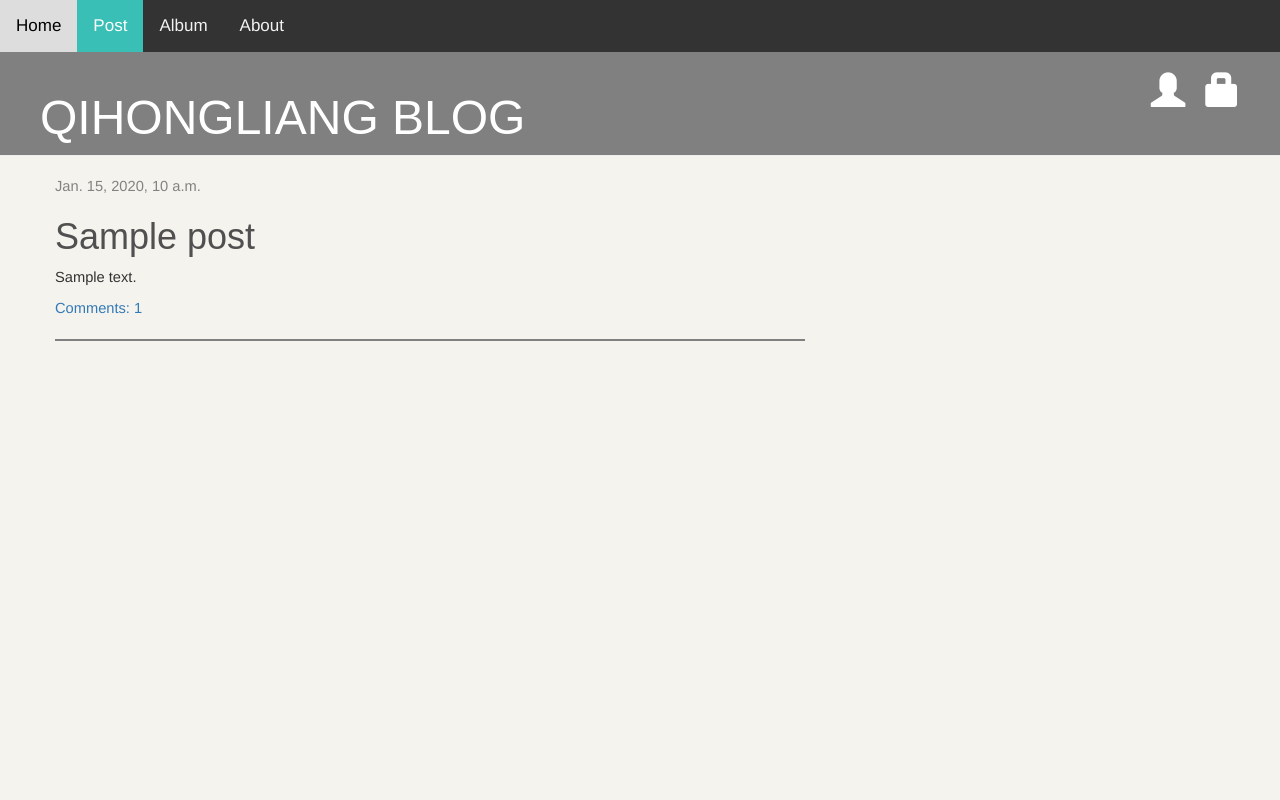
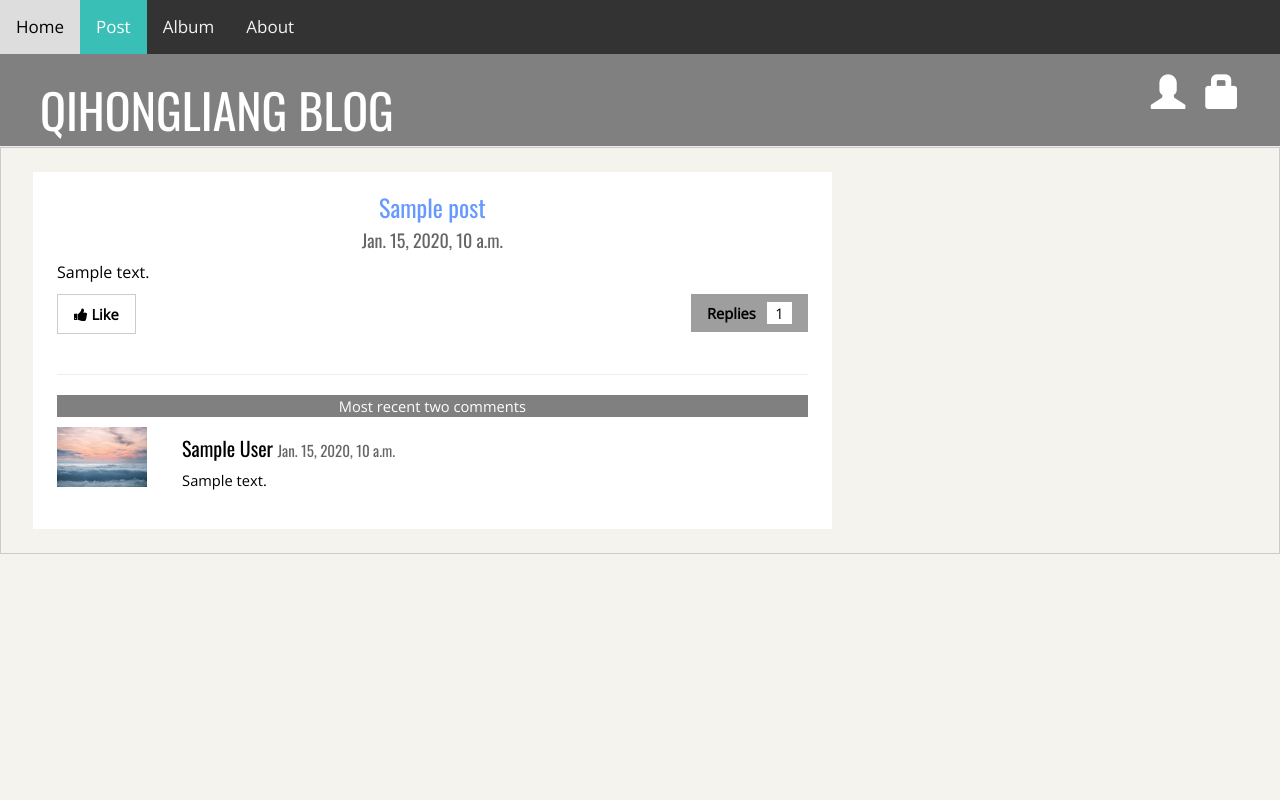
Before and after one commit to nekenzon/my-first-web, a Django app: page /post_list in a window 1280 px wide. Run offline with Django 3.2, Linux system fonts and the light colour scheme; tables that the repository leaves empty hold one stand-in row (values such as "Sample post"); some libraries are stand-ins or nearby versions.

Commit message:
Change the layout of post list page(css + html), change the order of post to ensure it shows the most recent post at the very first

```diff
--- a/blog/templates/blog/base.html
+++ b/blog/templates/blog/base.html
@@ -8,6 +8,14 @@
         <link href="https://fonts.googleapis.com/icon?family=Material+Icons" rel="stylesheet">
         <link rel="stylesheet" href="{% static 'css/blog.css' %}" charset="utf-8">
         <script src="https://cdnjs.cloudflare.com/ajax/libs/jquery/3.3.1/jquery.min.js"></script>
+        <link rel="stylesheet" href="https://www.w3schools.com/w3css/4/w3.css">
+        <link rel="stylesheet" href="https://fonts.googleapis.com/css?family=Oswald">
+        <link rel="stylesheet" href="https://fonts.googleapis.com/css?family=Open Sans">
+        <link rel="stylesheet" href="https://cdnjs.cloudflare.com/ajax/libs/font-awesome/4.7.0/css/font-awesome.min.css">
+        <style>
+        h1,h2,h3,h4,h5,h6 {font-family: "Oswald"}
+        body {font-family: "Open Sans"}
+      </style>
 
     </head>
     <body style = "background-color:#f5f3ed;">
@@ -40,5 +48,25 @@
     </div> -->
     {% block content %}
     {% endblock %}
+    <!-- Footer -->
+
+<script>
+// Toggle between hiding and showing blog replies/comments
+document.getElementById("myBtn").click();
+function myFunction(id) {
+  var x = document.getElementById(id);
+  if (x.className.indexOf("w3-show") == -1) {
+    x.className += " w3-show";
+  } else {
+    x.className = x.className.replace(" w3-show", "");
+  }
+}
+
+function likeFunction(x) {
+  x.style.fontWeight = "bold";
+  x.innerHTML = "✓ Liked";
+  x.className = x.className.replace("w3-white", "w3-pale-red");
+}
+</script>
 </body>
 </html>
--- a/blog/templates/blog/post_detail.html
+++ b/blog/templates/blog/post_detail.html
@@ -24,7 +24,6 @@
     <hr>
     <a class="btn btn-default" href="{% url 'add_comment_to_post' pk=post.pk %}">Add comment</a>
     {% for comment in post.comments.all %}
-        {% if user.is_authenticated or comment.approved_comment %}
         <div class="comment">
             <div class="date">
                 {{ comment.created_date }}
@@ -36,7 +35,6 @@
             <strong>{{ comment.author }}</strong>
             <p>{{ comment.text|linebreaks }}</p>
         </div>
-        {% endif %}
     {% empty %}
         <p>No comments here yet :(</p>
     {% endfor %}
--- a/blog/templates/blog/post_list.html
+++ b/blog/templates/blog/post_list.html
@@ -1,26 +1,49 @@
 {% extends 'blog/base.html' %}
-
 
 
 {% block content %}
     {% for post in posts %}
-    <div class="content container" style="margin-top: 20px">
-        <div class="row">
-            <div class="col-md-8">
+    <!-- Grid -->
+<div class="w3-row w3-padding w3-border">
 
-        <div class="post">
-            <div class="date">
-                {{ post.published_date }}
-            </div>
-            <h1><a href="{% url 'post_detail' pk=post.pk %}" style="color:#505050">{{ post.title }}</a></h1>
-            <p>{{ post.text|linebreaksbr }}</p>
-            <a href="{% url 'post_detail' pk=post.pk %}">Comments: {{ post.approved_comments.count }}</a>
+  <!-- Blog entries -->
+  <div class="w3-col l8 s12">
+    <!-- Blog entry -->
+   <div class="w3-container w3-white w3-margin w3-padding-large post">
+     <div class="w3-center">
+       <h3 style="color:#6699ff"><a href="{% url 'post_detail' pk=post.pk %}">{{ post.title }}</a></h3>
+       <h5><span class="w3-opacity">{{ post.published_date }}</span></h5>
+     </div>
 
-            <hr style="border: 0.7px solid grey;">
-        </div>
-      </div>
-      </div>
-      </div>
+     <div class="w3-justify">
+       <!-- <img src="../../static/img/sky.jpg" alt="Girl Hat" style="width:100%" class="w3-padding-16"> -->
+       <p style="font-size:12pt">{{post.text|truncatewords:50}}</p>
+       <p class="w3-left"><button class="w3-button w3-white w3-border" onclick="likeFunction(this)"><b><i class="fa fa-thumbs-up"></i> Like</b></button></p>
+       <p class="w3-right"><button class="w3-button w3-grey" onclick='myFunction("{{ post.published_date }}")' id="myBtn"><b>Replies  </b> <span class="w3-tag w3-white">{{post.comments.count}}</span></button></p>
+       <p class="w3-clear"></p>
+       <div class="w3-row w3-margin-bottom "  id="{{post.published_date}}" style="display:none">
+         <hr>
+         {% if post.comments.count == 0 %}
+            <p class="w3-center " style="color:white;background-color:grey;"> No comments yet<p>
+         {% else %}
+            <p class="w3-center " style="color:white;background-color:grey;"> Most recent two comments<p>
+         {% endif %}
+         <!-- On the post list page, only shows 2 recent comemmts -->
+         {% for comment in post.comments.all|dictsortreversed:"created_date"|slice:":2" %}
+           <div class="w3-col l2 m3">
+             <img src="../../static/img/sky.jpg" style="width:90px;">
+           </div>
+           <div class="w3-col l10 m9">
+             <h4>{{ comment.author }}    <span class="w3-opacity w3-medium">{{ comment.created_date }}</span></h4>
+             <p>{{ comment.text|linebreaks }}</p>
+           </div>
+          {% endfor %}
+
+       </div>
+     </div>
+   </div>
+   </div>
+   </div>
 
     {% endfor %}
 {% endblock content %}
--- a/blog/views.py
+++ b/blog/views.py
@@ -41,7 +41,7 @@ def post_register(request):
     return render(request, 'blog/post_register.html', {'form': form})
 
 def post_list(request):
-    posts = Post.objects.filter(published_date__lte=timezone.now()).order_by('published_date')
+    posts = Post.objects.filter(published_date__lte=timezone.now()).order_by('-published_date')
     return render(request, 'blog/post_list.html', {'posts':posts})
 
 
```
Also changed, not shown: blog/static/css/Responsive-Blog-Library.css (added, +57 -0 lines), blog/templates/blog/add_comment_to_post.html (+12 -6 lines).
